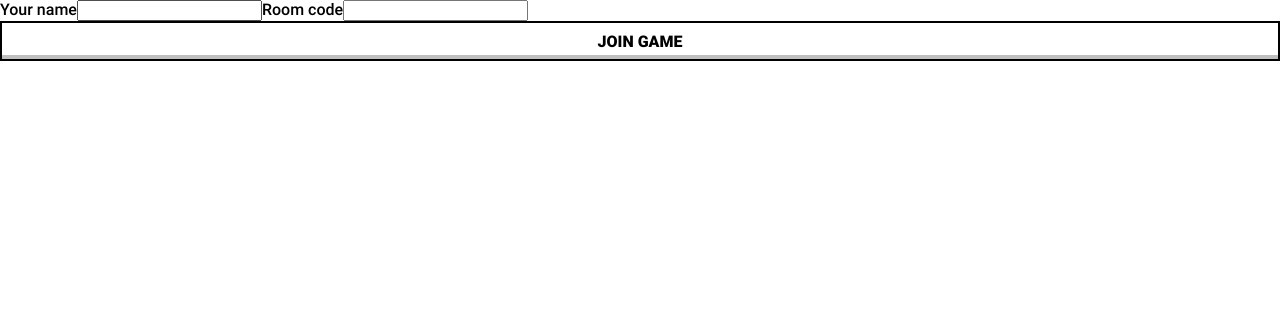
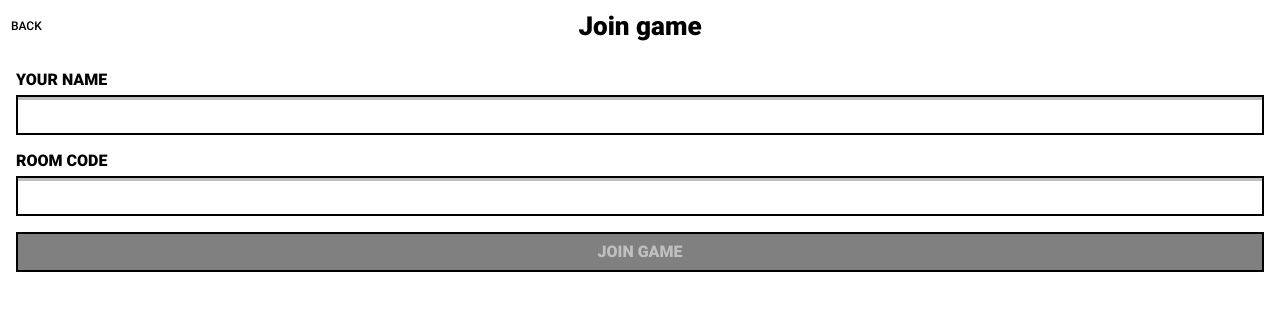
Before and after one commit to ayaseidemann/sudotwo-client, a React (Create React App) app: page /join-room in a window 1280 px wide. Shown: the top 310 px of the page. Built offline with nearby package versions, Linux system fonts and the light colour scheme; no server answers; the HTML template or start-up script is replaced by a standard one.

Commit message:
create and join room, header, and button styling and build

```diff
--- /dev/null
+++ b/src/components/BasicHeader/BasicHeader.js
@@ -0,0 +1,24 @@
+import './BasicHeader.scss';
+import { useNavigate } from "react-router-dom";
+
+
+function BasicHeader({ text }) {
+
+    const navigate = useNavigate();
+
+    function backClick() {
+        navigate(-1);
+    }
+
+    return (
+        <div className='basic-header'>
+            <button className='basic-header__back' onClick={backClick}>
+                <img className='basic-header__icon' src='' alt=''/>
+                Back
+            </button>
+            <header className='basic-header__text'>{text}</header>
+        </div>
+    )
+}
+
+export default BasicHeader;
--- /dev/null
+++ b/src/components/BasicHeader/BasicHeader.scss
@@ -0,0 +1,25 @@
+@use '../../styles/partials/variables' as *;
+
+.basic-header {
+    padding: 0.68rem 0.68rem 0.25rem;
+    display: flex;
+    justify-content: center;
+    align-items: center;
+    margin-bottom: 1.56rem;
+
+    &__back {
+        padding: 0;
+        background-color: $primary-light;
+        font-size: 0.75rem;
+        font-weight: $medium;
+        text-transform: uppercase;
+        border: none;
+        position: absolute;
+        left: 0.68rem;
+    }
+
+    &__text {
+        font-size: 1.63rem;
+        font-weight: $extra-bold;
+    }
+}
--- a/src/components/SubmitButton/SubmitButton.js
+++ b/src/components/SubmitButton/SubmitButton.js
@@ -1,9 +1,16 @@
 import './SubmitButton.scss';
 
-function SubmitButton({ clickButton, text }) {
+function SubmitButton({ clickButton, text, active }) {
 
     return(
-        <button onClick={clickButton} className='submit-button'>{text}</button>
+        <>
+            {active &&
+                <button onClick={clickButton} className='submit-button submit-button--active'>{text}</button>
+            }
+            {!active &&
+                <button onClick={clickButton} className='submit-button submit-button--inactive' disabled>{text}</button>
+            }
+        </>
     )
 }
 
--- a/src/components/SubmitButton/SubmitButton.scss
+++ b/src/components/SubmitButton/SubmitButton.scss
@@ -8,6 +8,18 @@
     font-weight: $extra-bold;
     background-color: $primary-light;
     border: 2px solid $primary-dark;
-    box-shadow: inset 0px -4px 0px rgba(0, 0, 0, 0.25);
+    box-shadow: inset 0px -3px 0px rgba(0, 0, 0, 0.25);
     margin-bottom: 0.75rem;
+
+    &--active {
+        &:hover {
+            cursor: pointer;
+        }
+    }
+
+    &--inactive {
+        background-color: $inactive-background;
+        color: $inactive-color;
+        box-shadow: none;
+    }
 }
--- a/src/pages/CreateGame/CreateGame.js
+++ b/src/pages/CreateGame/CreateGame.js
@@ -2,30 +2,56 @@ import './CreateGame.scss';
 import SubmitButton from '../../components/SubmitButton/SubmitButton';
 import ShortUniqueId from 'short-unique-id';
 import { useNavigate } from 'react-router-dom';
+import { useState } from 'react';
 import axios from 'axios';
+import BasicHeader from '../../components/BasicHeader/BasicHeader';
 
 
 function CreateGame({ socket, setUsername }) {
 
-    let navigate = useNavigate();
+    const navigate = useNavigate();
 
+    // set state for toggling button active or not
+    const [isButtonActive, setIsButtonActive] = useState(false);
+
+    // toggle if button is active based on if input field is blank or not
+    function inputChange(event) {
+        if (event.target.value) {
+            setIsButtonActive(true);
+        } else {
+            setIsButtonActive(false);
+        }
+    }
+
+    // function to create new game and navigate to it
     async function joinNewRoom(event) {
         event.preventDefault();
+        // generate random 5 digit id
         const uid = new ShortUniqueId({ length: 5 });
         const roomId = uid();
         setUsername(event.target.name.value);
+        // setup game in server with given room id
         await axios.get(`http://localhost:8080/setup-game/${roomId}`);
         console.log('joining room:', roomId);
         await socket.emit('join-room', roomId);
+        // navigate to Game Page for that room
         navigate(`/game/${roomId}`);
     }
 
     return (
-        <form onSubmit={joinNewRoom}>
-            <label>Your name
-                <input type='text' name='name' />
+        <form className='create-game' onSubmit={joinNewRoom}>
+            <BasicHeader text='Create game'/>
+            <label className='create-game__label'>
+                <p className='create-game__label-text'>Your name</p>
+                <input
+                    className='create-game__input'
+                    type='text'
+                    name='name'
+                    maxLength='12'
+                    onChange={inputChange}
+                />
             </label>
-            <SubmitButton text='Create Game' />
+            <SubmitButton text='Create Game' active={isButtonActive}/>
         </form>
     )
 }
--- a/src/pages/CreateGame/CreateGame.scss
+++ b/src/pages/CreateGame/CreateGame.scss
@@ -0,0 +1,36 @@
+@use '../../styles/partials/variables' as *;
+
+.create-game {
+    padding: 0 1rem;
+    display: flex;
+    flex-direction: column;
+
+    &__label {
+        display: flex;
+        flex-direction: column;
+        margin-bottom: 1rem;
+
+        &-text {
+            font-size: 1rem;
+            font-weight: $extra-bold;
+            text-transform: uppercase;
+            margin: 0 0 0.37rem;
+        }
+    }
+
+    &__input {
+        height: 2.5rem;
+        padding-left: 0.63rem;
+        color: $player1-color;
+        font-size: 1rem;
+        font-weight: $extra-bold;
+        text-transform: uppercase;
+        border: 2px solid $primary-dark;
+        box-shadow: inset 0px 3px 0px rgba(0, 0, 0, 0.25);
+
+        &:focus {
+            outline: 3px solid $player1-color;
+        }
+    }
+
+}
--- a/src/pages/JoinGame/JoinGame.js
+++ b/src/pages/JoinGame/JoinGame.js
@@ -2,12 +2,26 @@
 import './JoinGame.scss';
 import SubmitButton from '../../components/SubmitButton/SubmitButton';
 import { useNavigate } from 'react-router-dom';
+import { useState } from 'react';
+import BasicHeader from '../../components/BasicHeader/BasicHeader';
 
 
 
 function JoinGame({ socket, setUsername }) {
 
-    let navigate = useNavigate();
+    const navigate = useNavigate();
+
+    // // set state for toggling button active or not
+    // const [isButtonActive, setIsButtonActive] = useState(false);
+
+    // // toggle if button is active based on if input field is blank or not
+    // function inputChange(event) {
+    //     if (event.target.value) {
+    //         setIsButtonActive(true);
+    //     } else {
+    //         setIsButtonActive(false);
+    //     }
+    // }
 
     const joinExistingRoom = async (event) => {
         event.preventDefault();
@@ -19,12 +33,27 @@ function JoinGame({ socket, setUsername }) {
     }
 
     return(
-        <form onSubmit={joinExistingRoom}>
-            <label>Your name
-                <input type='text' name='name' />
+        <form className='join-game' onSubmit={joinExistingRoom}>
+            <BasicHeader text='Join game'/>
+            <label className='join-game__label'>
+                <p className='join-game__label-text'>Your name</p>
+                <input
+                    className='join-game__input'
+                    type='text'
+                    name='name'
+                    maxLength='12'
+                    // onChange={inputChange}
+                />
             </label>
-            <label>Room code
-                <input type='text' name='roomId' />
+            <label className='join-game__label'>
+                <p className='join-game__label-text'>Room code</p>
+                <input
+                    className='join-game__input join-game__input--code'
+                    type='text'
+                    name='roomId'
+                    maxLength='5'
+                    // onChange={inputChange}
+                />
             </label>
             <SubmitButton text='Join Game'/>
         </form>
--- a/src/pages/JoinGame/JoinGame.scss
+++ b/src/pages/JoinGame/JoinGame.scss
@@ -0,0 +1,40 @@
+@use '../../styles/partials/variables' as *;
+
+.join-game {
+    padding: 0 1rem;
+    display: flex;
+    flex-direction: column;
+
+    &__label {
+        display: flex;
+        flex-direction: column;
+        margin-bottom: 1rem;
+
+        &-text {
+            font-size: 1rem;
+            font-weight: $extra-bold;
+            text-transform: uppercase;
+            margin: 0 0 0.37rem;
+        }
+    }
+
+    &__input {
+        height: 2.5rem;
+        padding-left: 0.63rem;
+        color: $player2-color;
+        font-size: 1rem;
+        font-weight: $extra-bold;
+        text-transform: uppercase;
+        border: 2px solid $primary-dark;
+        box-shadow: inset 0px 3px 0px rgba(0, 0, 0, 0.25);
+
+        &:focus {
+            outline: 3px solid $player2-color;
+        }
+
+        &--code {
+            text-transform: none;
+        }
+    }
+
+}
--- a/src/pages/LandingPage/LandingPage.js
+++ b/src/pages/LandingPage/LandingPage.js
@@ -7,10 +7,12 @@ function LandingPage() {
 
     let navigate = useNavigate();
 
+    // click handler to navigate to Create Room page
     function createGameHandler(event) {
         navigate('/create-room');
     }
 
+    // click handler to navigate to Join Room page
     function joinGameHandler(event) {
         navigate('/join-room');
     }
@@ -21,8 +23,8 @@ function LandingPage() {
                 <div className='landing'>
                     <h1 className='landing__header'>Sudo<span className='landing__color'>two</span>!</h1>
                     <h2 className='landing__subheader'>These puzzles don't stand a chance</h2>
-                    <SubmitButton clickButton={createGameHandler} text='Create Game' />
-                    <SubmitButton clickButton={joinGameHandler} text='Join Game' />
+                    <SubmitButton clickButton={createGameHandler} text='Create Game' active={true}/>
+                    <SubmitButton clickButton={joinGameHandler} text='Join Game' active={true}/>
                 </div>
             </div>
             <footer className='landing__footer'>
--- a/src/pages/LandingPage/LandingPage.scss
+++ b/src/pages/LandingPage/LandingPage.scss
@@ -14,7 +14,7 @@
     &__header {
         font-size: 3rem;
         font-weight: $extra-bold;
-        margin: 0 0 0.3rem;
+        margin: 0 0 0.25rem;
     }
 
     &__color{
--- a/src/styles/partials/_variables.scss
+++ b/src/styles/partials/_variables.scss
@@ -10,6 +10,9 @@ $player2-color: #F2387B;
 $primary-light: #FFFFFF;
 $primary-dark: #000000;
 
+$inactive-background: #808080;
+$inactive-color: #C0C0C0;
+
 // phone sizing
 $phone-section-padding: 1rem 1rem 0;
 
```
Also changed, not shown: public/manifest.json (added).
